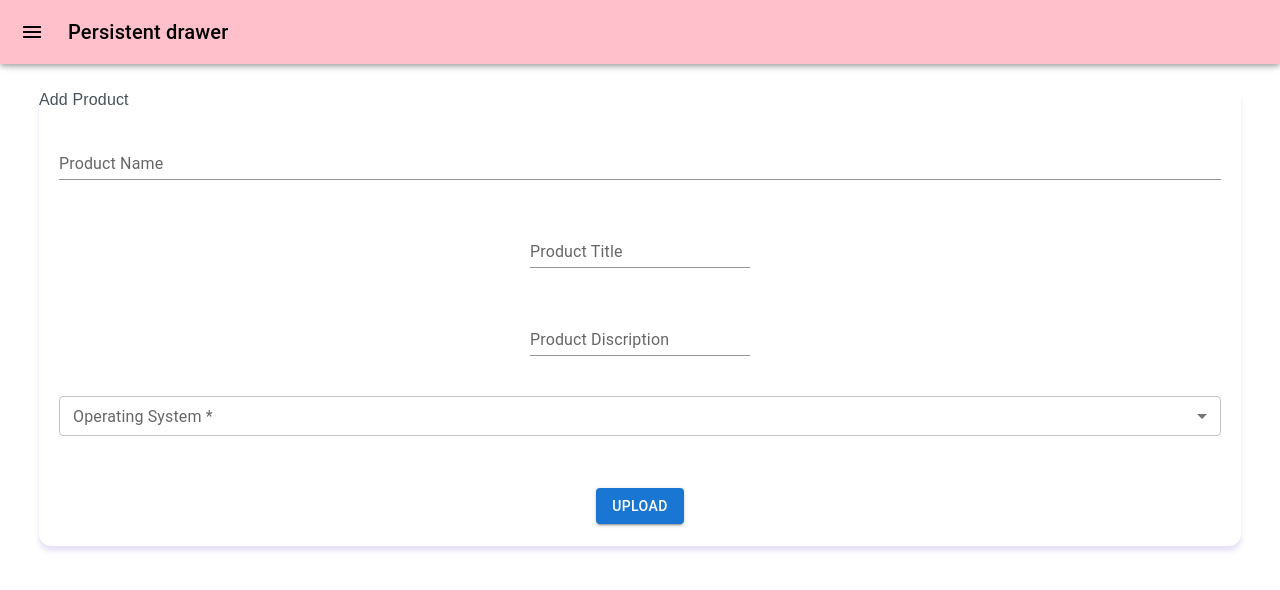
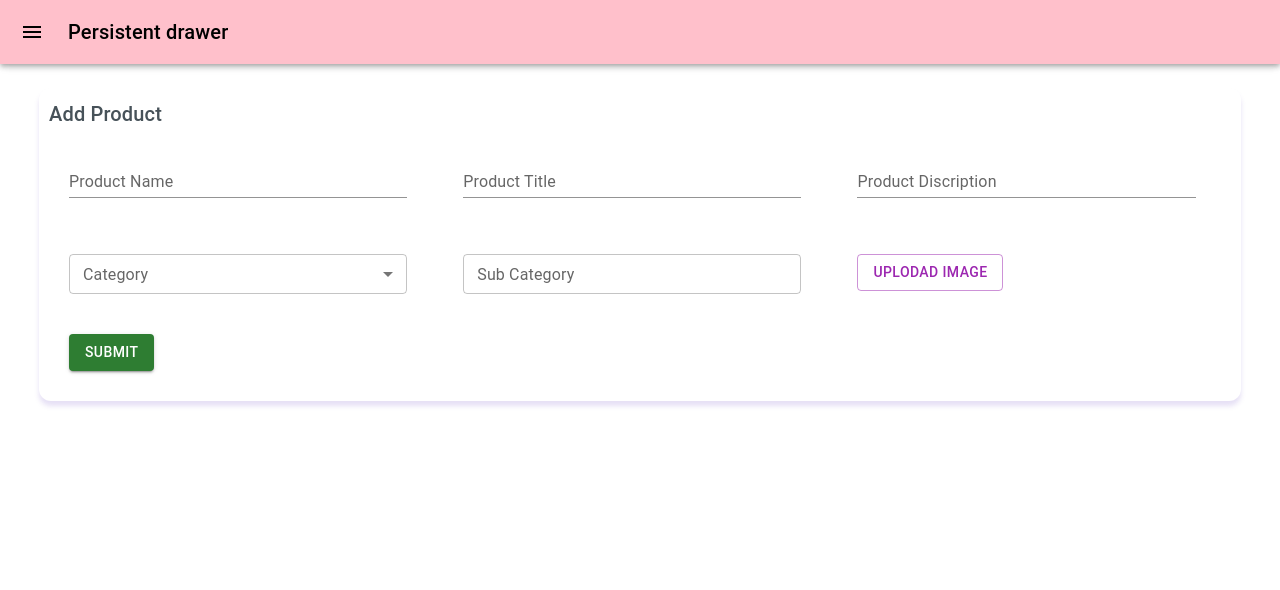
Before and after one commit to AkeySingh/e-sprintzone, a React (Create React App) app in the folder client/: page /admin/product in a window 1280 px wide. Shown: the top 590 px of the page. Built offline with nearby package versions, Linux system fonts and the light colour scheme.

Commit message:
make product form design

```diff
--- a/client/src/admin/Products/product.js
+++ b/client/src/admin/Products/product.js
@@ -1,5 +1,6 @@
 import React from 'react'
 import ProductForm from './productForm'
+import Typography from '@mui/material/Typography'
 
 function Product() {
   return (
@@ -7,7 +8,9 @@ function Product() {
       <div className='row'>
         <div className='col-lg-12 col-md-12 col-xs-12'>
           <div className='bodyTheem cardBody '>
-            <p> Add Product</p>
+            <Typography variant='h6' noWrap component='div'>
+              Add Product
+            </Typography>
             <ProductForm />
           </div>
         </div>
--- a/client/src/admin/Products/productForm.js
+++ b/client/src/admin/Products/productForm.js
@@ -3,6 +3,7 @@ import { useDispatch, useSelector } from 'react-redux'
 import TextField from '@mui/material/TextField'
 import InputLabel from '@mui/material/InputLabel'
 import MenuItem from '@mui/material/MenuItem'
+// import Textarea from '@mui/joy/Textarea'
 import FormHelperText from '@mui/material/FormHelperText'
 import FormControl from '@mui/material/FormControl'
 import Select from '@mui/material/Select'
@@ -10,12 +11,20 @@ import Button from '@mui/material/Button'
 
 const ProductForm = (props) => {
   const dispatch = useDispatch()
+
   const [formData, setFormData] = useState({
     productName: '',
     productTitle: '',
     productType: '',
     productDiscription: '',
     productImageUrl: '',
+    category: '',
+    subCategory: '',
+  })
+  const [categorie, SetCategory] = useState({
+    mens: [],
+    womens: [],
+    childrens: [],
   })
 
   const InputChange = (e) => {
@@ -27,9 +36,15 @@ const ProductForm = (props) => {
     })
   }
 
+  const handleSubmit = (e) => {
+    e.preventDefault()
+
+    console.log(formData)
+  }
+
   return (
     <>
-      {' '}
+      <div className='flex-box'>
         <div className='flex-box-item'>
           <TextField
             onChange={(e) => InputChange(e)}
@@ -41,10 +56,10 @@ const ProductForm = (props) => {
           />
         </div>
         <div className='flex-box-item'>
-        {' '}
           <TextField
+            fullWidth
             onChange={(e) => InputChange(e)}
-          // value={formData.lastName}
+            value={formData.lastName}
             name='productTitle'
             id='standardN-basic'
             label='Product Title'
@@ -53,8 +68,9 @@ const ProductForm = (props) => {
         </div>
         <div className='flex-box-item'>
           <TextField
+            fullWidth
             onChange={(e) => InputChange(e)}
-          // value={formData.lastName}
+            value={formData.lastName}
             name='productDiscription'
             id='standard-basic'
             label='Product Discription'
@@ -63,28 +79,48 @@ const ProductForm = (props) => {
         </div>
         <div className='flex-box-item'>
           <TextField
+            select
+            fullWidth
+            name='category'
+            onChange={(e) => InputChange(e)}
+            value={formData.category}
             className='select_textarea'
-          select
-          label='Operating System *'
+            label='Category'
             size='small'
-          fullWidth
-          name='operatingSys'
           >
             <MenuItem value=''>Select</MenuItem>
-
-          <MenuItem value=''>
-            <em>None</em>
-          </MenuItem>
-          <MenuItem value={10}>Ten</MenuItem>
-          <MenuItem value={20}>Twenty</MenuItem>
-          <MenuItem value={30}>Thirty</MenuItem>
+            <MenuItem value={'men'}>Men's</MenuItem>
+            <MenuItem value={'women'}>Women's</MenuItem>
+            <MenuItem value={'child'}>Children's</MenuItem>
           </TextField>
         </div>
+
         <div className='flex-box-item'>
-        <Button variant='contained' component='label'>
-          Upload
-          <input hidden accept='image/*' multiple type='file' />
+          <TextField
+            textarea
+            fullWidth
+            name='subCategory'
+            onChange={(e) => InputChange(e)}
+            value={formData.subCategory}
+            className='select_textarea'
+            label='Sub Category'
+            size='small'
+          />
+        </div>
+        <div className='flex-box-item'>
+          <Button variant='outlined' color='secondary' component='label'>
+            Uplodad Image
+            <input hidden accept='image/*' multiple type='file' onChange={(e) => InputChange(e)} />
           </Button>
+        </div>
+      </div>
+
+      <div className='flex-box'>
+        <div className='flex-box-item'>
+          <Button variant='contained' color='success' component='label' onClick={(e) => handleSubmit(e)}>
+            Submit
+          </Button>
+        </div>
       </div>
     </>
   )
--- a/client/src/components/Authentication/auth.page.css
+++ b/client/src/components/Authentication/auth.page.css
@@ -1,13 +1,13 @@
-.flext-box {
-  display: grid;
-  grid-template-columns: auto auto auto;
-  padding: 10px;
+.flex-box {
+  display: flex;
+  gap: 1em;
+  flex-wrap: wrap;
 }
 
 .flex-box-item {
   padding: 20px 20px;
-  font-size: 30px;
-  text-align: center;
+  width: 32%;
+  align-items: flex-start;
 }
 
 .select_textarea {
--- a/client/src/index.css
+++ b/client/src/index.css
@@ -63,6 +63,7 @@ main.overflow-x-auto {
 }
 
 .cardBody {
+  padding: 10px;
   position: relative;
   display: flex;
   flex-direction: column;
```
Lines whose indentation alone changed are shown as unchanged.
